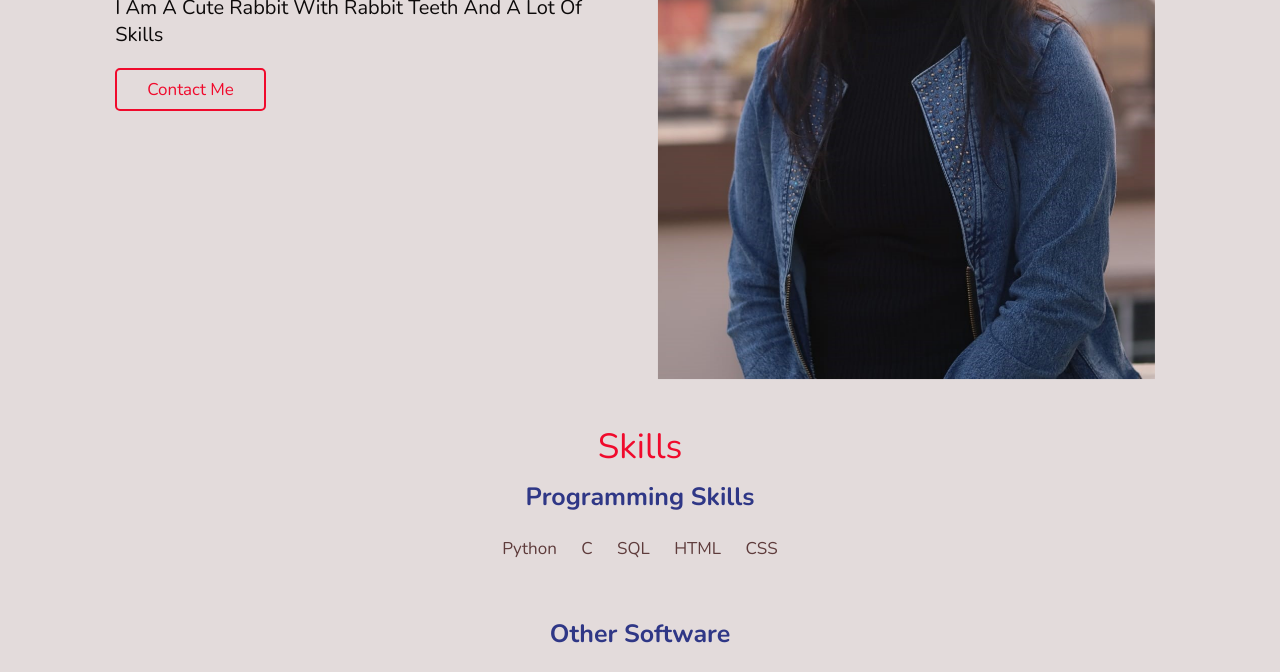
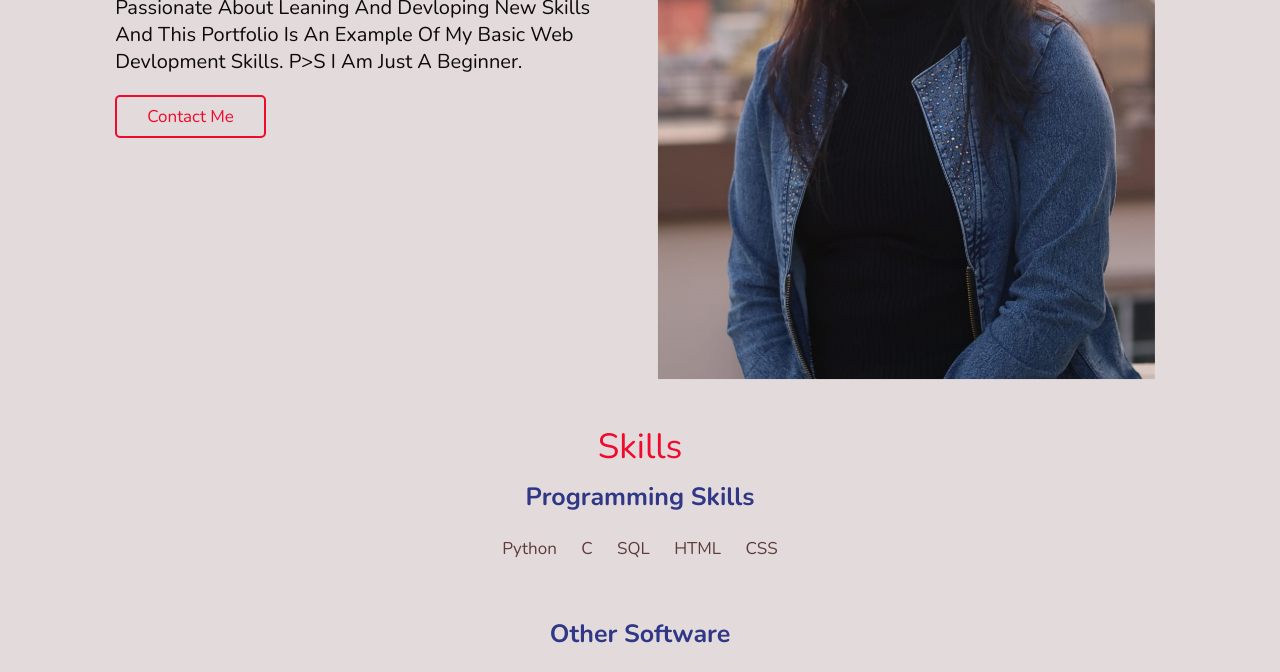
Before and after one commit to richka0804/richika0804.github.io, a plain HTML site: page index.html in a window 1280 px wide. Shown: the part 428-1100 px from the top of the page. Drawn offline with nearby package versions, Linux system fonts and the light colour scheme.

Commit message:
Update index.html

```diff
--- a/index.html
+++ b/index.html
@@ -28,7 +28,7 @@
 
     <div class="content">
         <h3>Hi i am Richika Koner</h3>
-        <p> I am a cute Rabbit with rabbit teeth and a lot of skills</p>
+        <p> I am a student cuurently pursuiing my B.tech. I am passionate about leaning and devloping new skills and this portfolio is an example of my basic web devlopment skills. P>S I am just a beginner.</p>
         <a href="mailto:richikakoner@gmail.com" class="btn">Contact me</a>
     </div>
     <div class="image">
```
